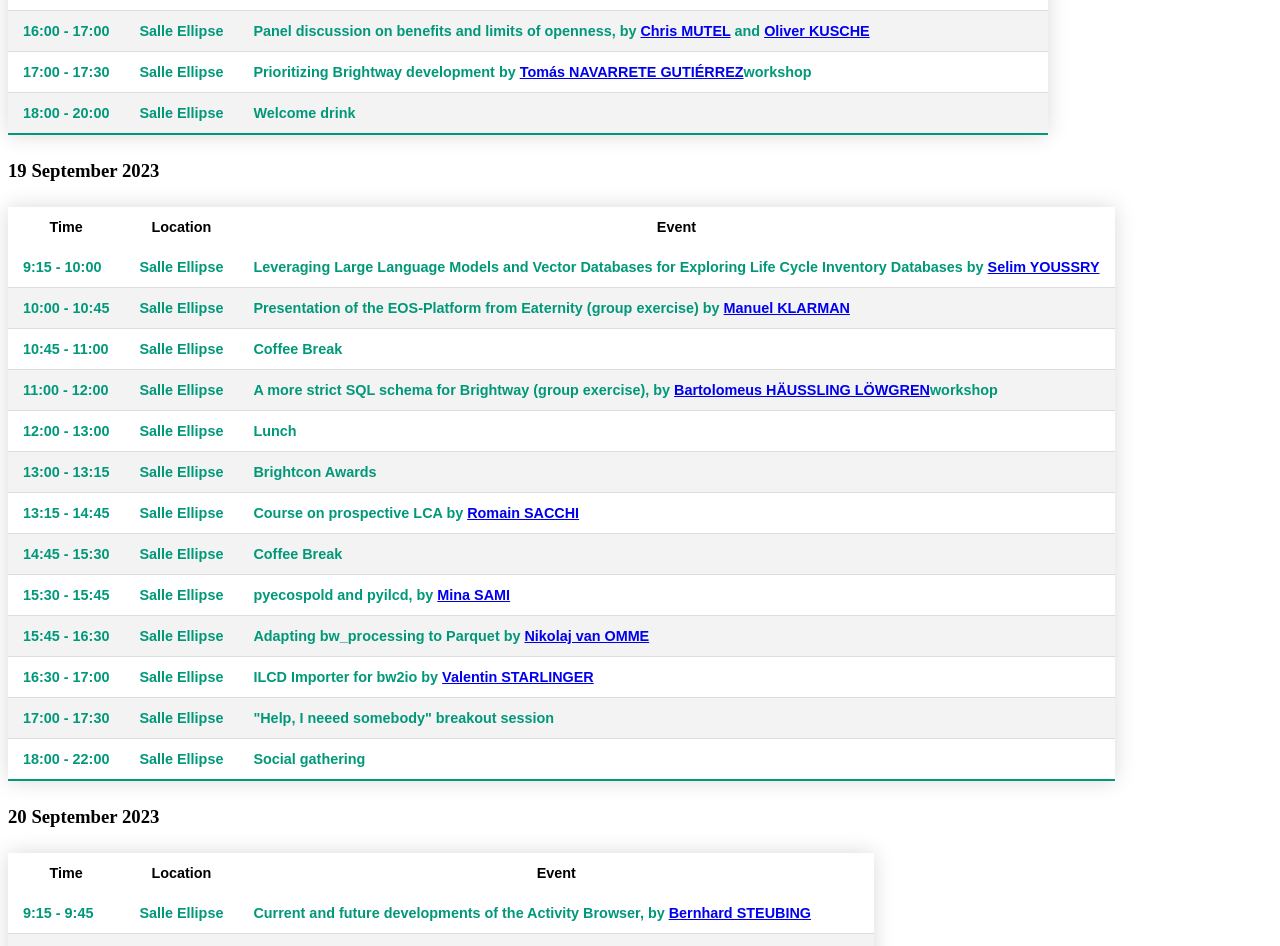
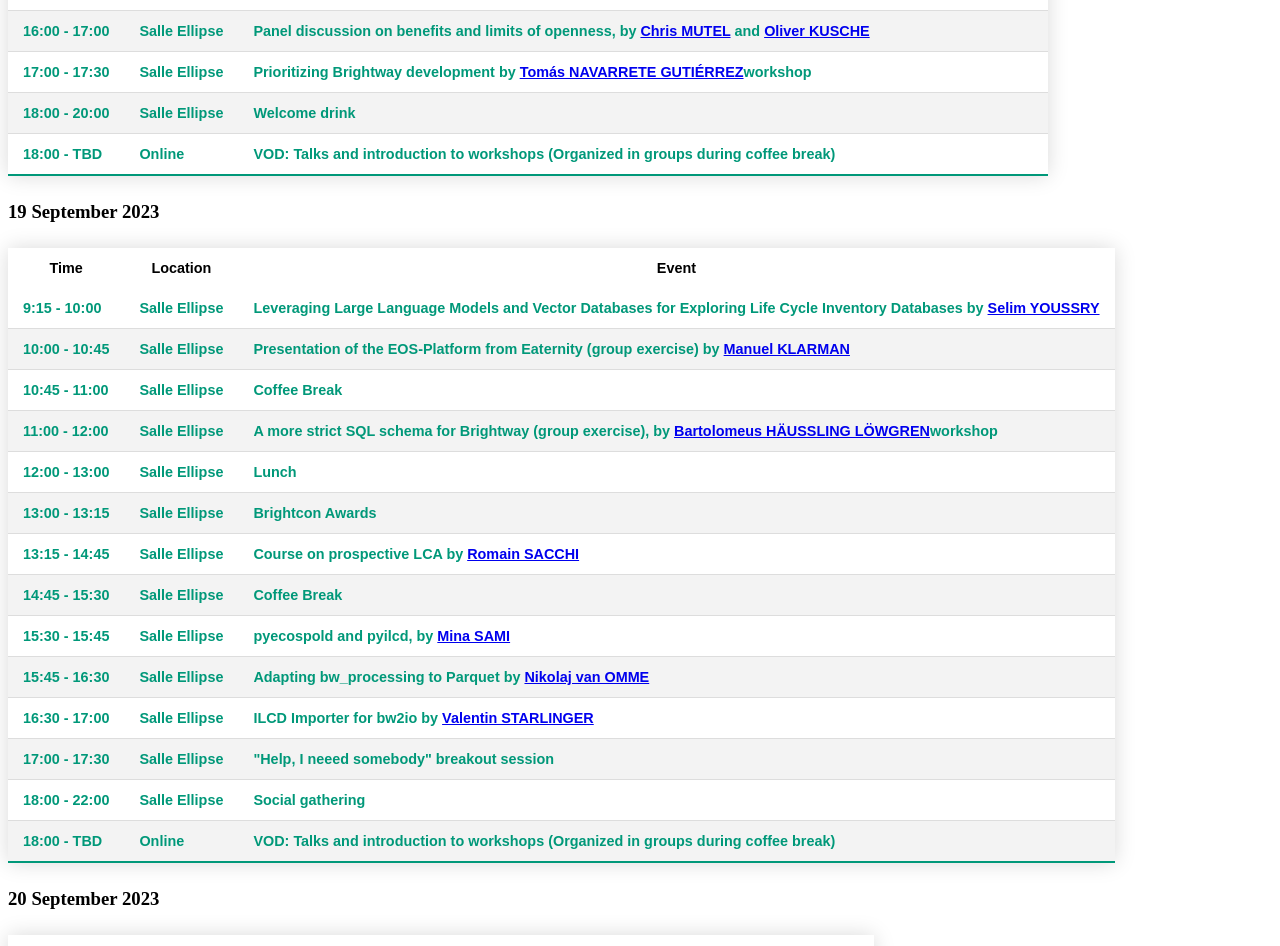
Before and after one commit to Depart-de-Sentier/brightcon-2023-website, a Nuxt app: page /programme in a window 1280 px wide. Shown: the part 1604-2550 px from the top of the page. Built offline with nearby package versions, Linux system fonts and the light colour scheme.

Commit message:
Update programme for online participants

```diff
--- a/pages/programme.vue
+++ b/pages/programme.vue
@@ -197,6 +197,11 @@
               <td>Salle Ellipse</td>
               <td>Welcome drink</td>
             </tr>
+            <tr class="active-row">
+              <td>18:00 - TBD</td>
+              <td>Online</td>
+              <td>VOD: Talks and introduction to workshops (Organized in groups during coffee break)</td>
+            </tr>
           </tbody>
         </table>
       </div>
@@ -314,6 +319,11 @@
               <td>Salle Ellipse</td>
               <td>Social gathering</td>
             </tr>
+            <tr class="active-row">
+              <td>18:00 - TBD</td>
+              <td>Online</td>
+              <td>VOD: Talks and introduction to workshops (Organized in groups during coffee break)</td>
+            </tr>
           </tbody>
         </table>
       </div>
```
